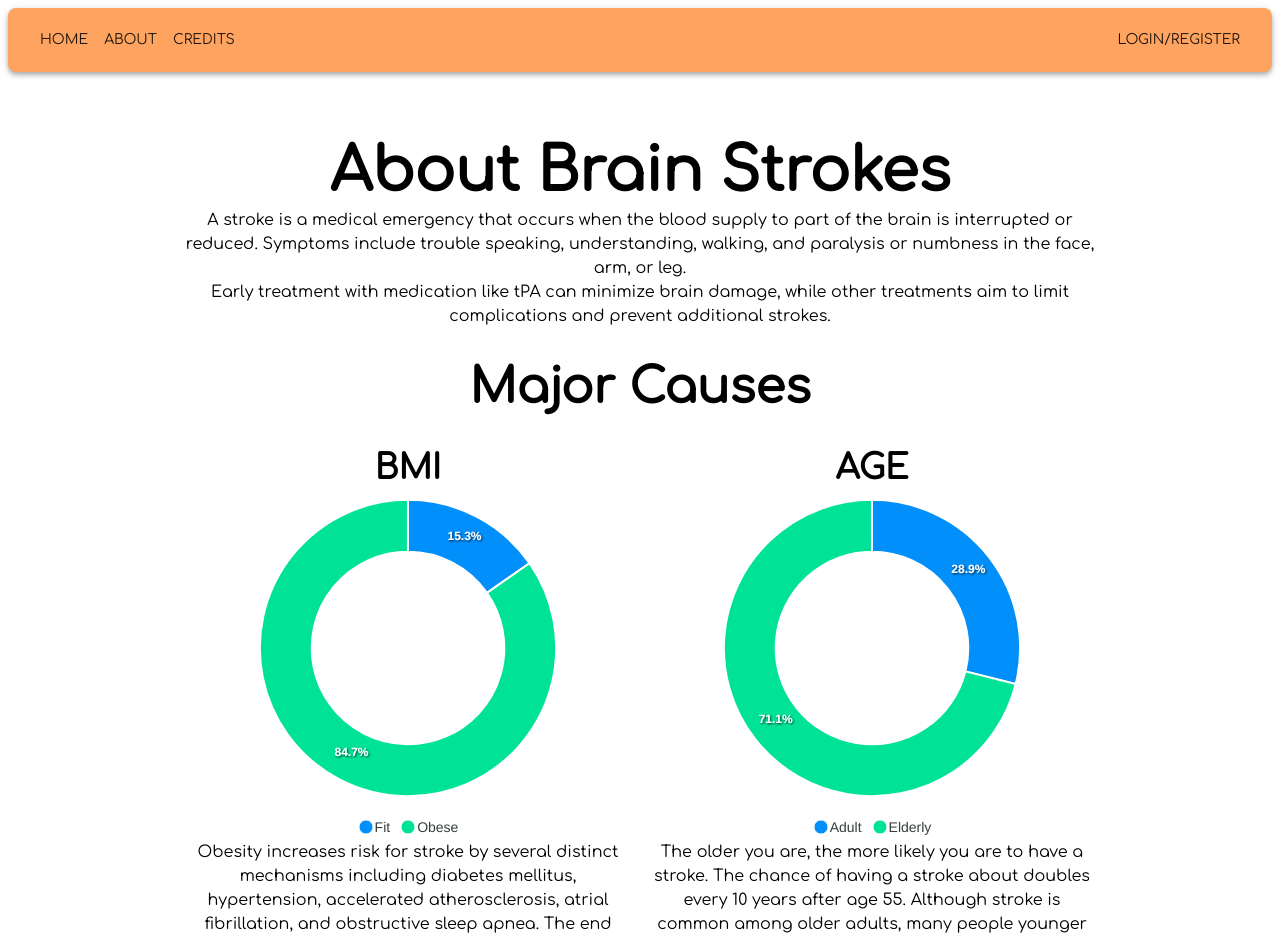
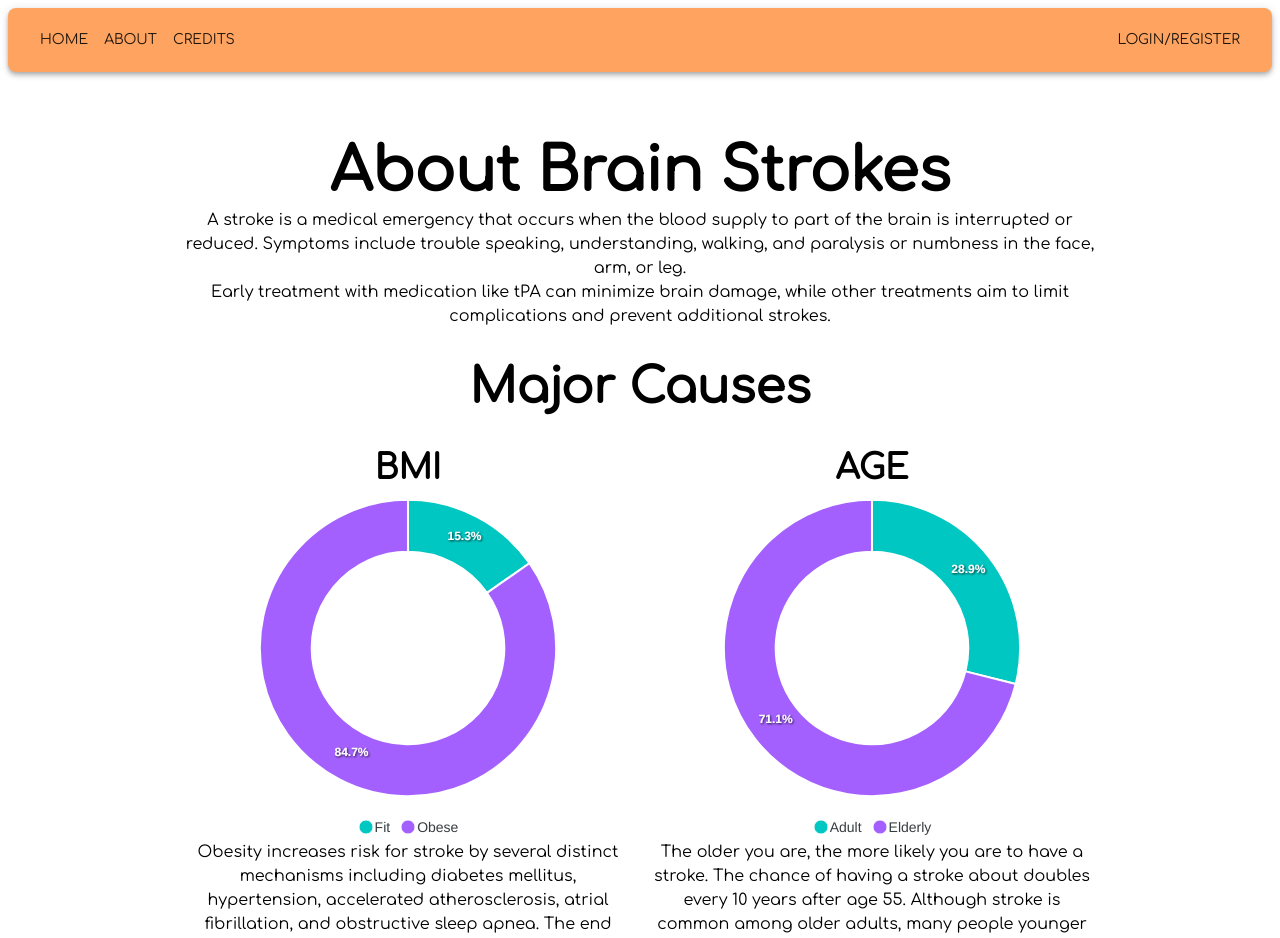
Before and after one commit to sukhmeetbawa/Brain-Stroke-Prediction, a React (Create React App) app in the folder frontend/: page /about in a window 1280 px wide. Shown: the top 938 px of the page. Built offline with nearby package versions, Linux system fonts and the light colour scheme.

Commit message:
Update Colors

```diff
--- a/frontend/src/App.css
+++ /dev/null
@@ -1,33 +0,0 @@
-.donut-chart-container {
-	max-width: 400px;
-	/* Set a maximum width for the chart container */
-	margin: 0 auto;
-	/* Center the chart container horizontally */
-}
-/* Legend styles */
-.apexcharts-legend {
-	display: flex;
-	justify-content: center;
-	align-items: center;
-	list-style: none;
-	padding: 0;
-	margin: 0;
-}
-
-.apexcharts-legend-item {
-	display: flex;
-	align-items: center;
-	margin-right: 10px;
-}
-
-.apexcharts-legend-marker {
-	width: 12px;
-	height: 12px;
-	margin-right: 5px;
-	border-radius: 50%;
-}
-
-.apexcharts-legend-text {
-	font-size: 14px;
-	color: #666;
-}
--- a/frontend/src/App.js
+++ b/frontend/src/App.js
@@ -5,7 +5,6 @@ import { NavBar } from "./components/NavBar";
 import About from "./pages/About";
 import Credits from "./pages/Credits";
 import theme from "./Theme";
-import "./App.css";
 import { ThemeProvider } from "@material-ui/core";
 
 function App() {
--- a/frontend/src/components/Chart.js
+++ b/frontend/src/components/Chart.js
@@ -36,6 +36,7 @@ const DonutChart = ({ series, labels }) => {
         },
       },
     },
+    colors: ["#00c7c1", "#a460fe", "#ff30a6"], // Specify the colors for the chart slices
   };
 
   return (
--- a/frontend/src/index.js
+++ b/frontend/src/index.js
@@ -4,7 +4,7 @@ import App from "./App";
 
 const root = ReactDOM.createRoot(document.getElementById("root"));
 root.render(
-  <React.StrictMode style={{ backgroundColor: "#f0f0f0" }}>
+  <React.StrictMode>
     <App />
   </React.StrictMode>
 );
```
